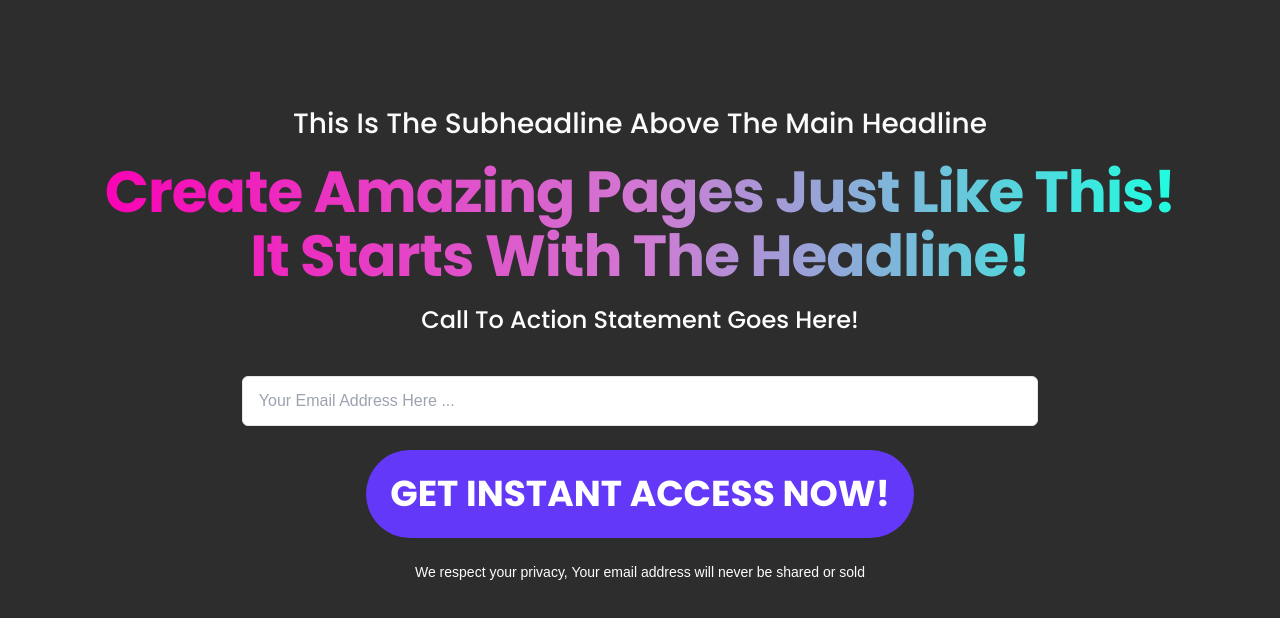
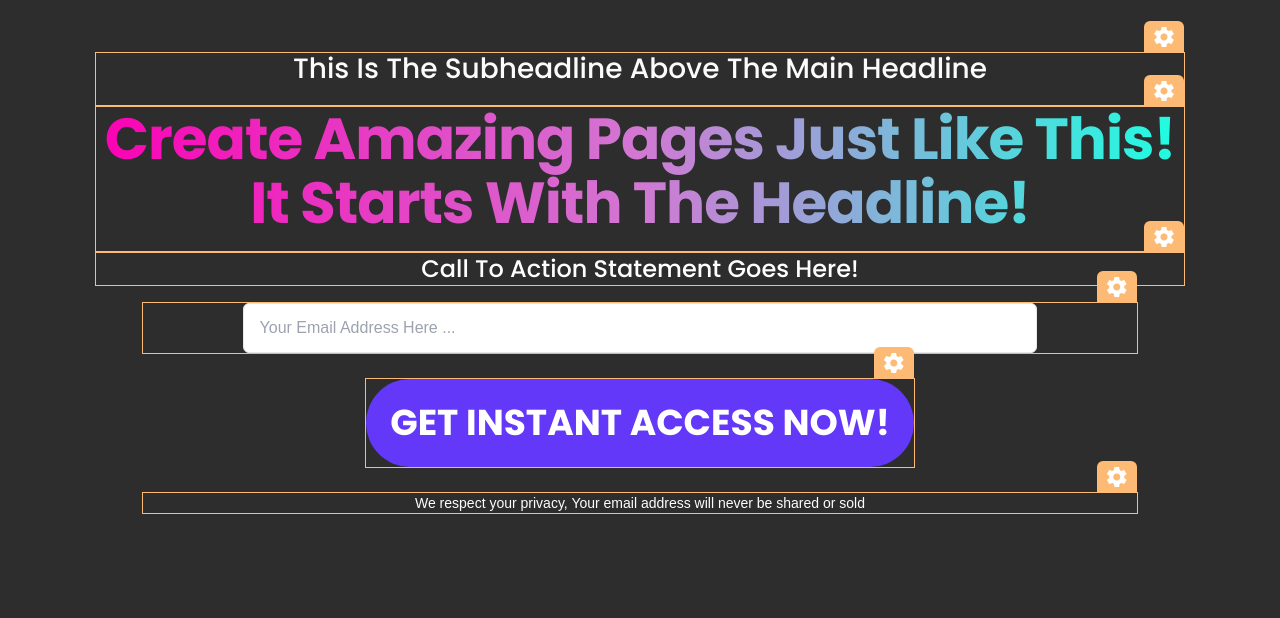
Before and after one commit to Waqas-Ahmed1998/fixingTemplate2, a website: page index.html in a window 1280 px wide. Drawn offline with nearby package versions, Linux system fonts and the light colour scheme; a web font is replaced by a local one.

Commit message:
Template 1 fixes

```diff
--- a/index.html
+++ b/index.html
@@ -16,52 +16,113 @@
   <title>quiz-form</title>
 </head>
 
-<body class="  bg-[#2D2D2D]  ">
+<body class="  tw-bg-[#2D2D2D]  ">
 
-  <div class="flex relative flex-col mx-auto  items-center mt-6  overflow-x-hidden ">
+  <div class=" tw-bg-[#2D2D2D] tw-relative  tw-mx-auto  tw-items-center tw-mt-2  tw-overflow-x-hidden ">
 
 
     <div
-      class="mx-auto max-w-[1170px] py-7  mt-10 rounded-sm md:mt-14  relative z-10    items-center justify-center     ">
+      class="tw-mx-auto tw-max-w-[1170px] tw-py-7   tw-rounded-sm md:tw-mt-4  tw-relative tw-z-10    tw-items-center tw-justify-center     ">
 
 
       <div
-        class=" md:p-0 lg:px-10 bg-transparent w-full px-1 flex flex-col items-center pt-5 md:py-0 relative [z-index:3] md:top-auto mx-auto  text-center  ">
+        class=" md:tw-p-0 lg:tw-px-10 tw-bg-transparent tw-w-full tw-px-1 tw-flex tw-flex-col tw-items-center tw-pt-5 md:tw-py-0 tw-relative tw-z-[3] md:tw-top-auto tw-mx-auto  tw-text-center  ">
 
+        <div class="tw-border tw-border-orange-300 tw-relative tw-w-full ">
+          <button
+            class="tw-items-center tw-py-1 tw-absolute tw-bottom-[100%]  tw-right-0 tw-text-white tw-bg-orange-300  tw-flex tw-justify-end tw-px-2 tw-rounded-t-md">
+            <span class="material-icons text-white">
+              settings
+            </span>
+          </button>
+          <p
+            class="  tw-text-center tw-mb-5 tw-px-1 tw-font-normal tw-text-base md:tw-text-2xl lg:tw-text-[28px] tw-text-[#fbfbfb]  subheading w-fit  ">
+            This Is The Subheadline Above The Main Headline</p>
+        </div>
 
-        <p
-          class="  text-center mb-5 px-1 font-normal text-base md:text-2xl lg:text-[28px] text-[#fbfbfb]  subheading w-fit  ">
-          This Is The Subheadline Above The Main Headline</p>
-
+        <div class="tw-border tw-border-orange-300 tw-relative tw-w-full ">
+          <button
+            class="tw-items-center tw-py-1 tw-absolute tw-bottom-[100%]  tw-right-0 tw-text-white tw-bg-orange-300  tw-flex tw-justify-end tw-px-2 tw-rounded-t-md">
+            <span class="material-icons text-white">
+              settings
+            </span>
+          </button>
           <h2
-          class="text-2xl md:text-4xl lg:text-[58px] md:leading-[1.1]   mb-4 text-center  heading font-bold text-transparent bg-clip-text bg-gradient-to-r  from-[#fb01b4] via-[#d278d3] to-[#1dffe1] tracking-[-1px] bg-[radial-gradient(circle at 0px 0px, #ff61d3 25%, #b318ff 45%, #00f0ff 65%, #3cf7a2 85%);] ">
+            class="tw-text-2xl md:tw-text-4xl lg:tw-text-[58px] md:tw-leading-[1.1]   tw-mb-4 tw-text-center  heading tw-font-bold tw-text-transparent tw-bg-clip-text tw-bg-gradient-to-r  tw-from-[#fb01b4] tw-via-[#d278d3] tw-to-[#1dffe1] tw-tracking-[-1px] tw-bg-[radial-gradient(circle at 0px 0px, #ff61d3 25%, #b318ff 45%, #00f0ff 65%, #3cf7a2 85%);] ">
 
             Create Amazing Pages Just Like This! It Starts With The Headline!
 
           </h2>
+        </div>
 
-        <p class="  text-sm md:text-xl lg:text-2xl     call  text-[#ffffff]  ">
+        <div class="tw-border tw-border-orange-300 tw-relative tw-w-full ">
+          <button
+            class="tw-items-center tw-py-1 tw-absolute tw-bottom-[100%]  tw-right-0 tw-text-white tw-bg-orange-300  tw-flex tw-justify-end tw-px-2 tw-rounded-t-md">
+            <span class="material-icons text-white">
+              settings
+            </span>
+          </button>
+
+          <p class="  tw-text-sm md:tw-text-xl lg:tw-text-2xl     call  tw-text-[#ffffff]  ">
             Call To Action Statement Goes Here!</p>
-        <!-- <div class="w-[30%] mx-auto border-t-2 border-[#615e64] rounded-full mt-5"></div> -->
+
+        </div>
+
+        <!-- video code for step-2  -->
+
+        <!-- <div id="video" class="tw-group tw-p-1 tw-mt-2 tw-border-gray-500 tw-w-full tw-text-center tw-mb-1  ">
+
+          <iframe class="  tw-aspect-video md:tw-aspect-auto tw-w-full md:tw-h-[480px] md:tw-w-[85%] tw-mx-auto "
+            src="https://www.youtube.com/embed/tf88GFLtj18?autoplay=0&amp;controls=0&amp;showinfo=0&amp;title=0&amp;rel=0&amp;wmode=transparent"
+            allowtransparency="true" frameborder="0" scrolling="no" allowfullscreen="allowfullscreen"
+            mozallowfullscreen="mozallowfullscreen" webkitallowfullscreen="webkitallowfullscreen"
+            oallowfullscreen="oallowfullscreen" msallowfullscreen="msallowfullscreen" id="" wmode="opaque"></iframe>
+        </div> -->
 
         <form action=""
-          class="flex flex-col md:px-5 justify-center w-full px-1 md:w-[95%] space-y-6  rounded-md  mb-2 mt-10  items-center ">
+          class="tw-flex tw-flex-col md:tw-px-5 tw-justify-center tw-w-full tw-px-1 md:tw-w-[95%] tw-space-y-6  tw-rounded-md  tw-mb-2 tw-mt-4  tw-items-center ">
+
+          <div class="tw-border tw-border-orange-300 tw-relative tw-w-full ">
+            <button
+              class="tw-items-center tw-py-1 tw-absolute tw-bottom-[100%]  tw-right-0 tw-text-white tw-bg-orange-300  tw-flex tw-justify-end tw-px-2 tw-rounded-t-md">
+              <span class="material-icons text-white">
+                settings
+              </span>
+            </button>
 
             <input type="email" placeholder="Your Email Address Here ..."
-            class="outline-none border focus:border-[#921dbd] rounded-md w-full lg:w-[80%]  shadow-sm text-black   px-4 py-3 ">
-          <div class="group ">
+              class="tw-outline-none tw-border focus:tw-border-[#921dbd] tw-rounded-md tw-w-full lg:tw-w-[80%]  tw-shadow-sm tw-text-black   tw-px-4 tw-py-3 ">
+
+          </div>
+
+          <div class="tw-group ">
+            <div class="tw-border tw-border-orange-300 tw-relative tw-w-full ">
               <button
-              class="cursor-pointer bg-[#6438F8] hover:bg-[#704edf]  text-white border-8 border-transparent  font-bold  rounded-sm hover:animate-none  py-2 md:py-4 md:px-4 md:text-4xl w-full md:w-fit flex btn space-x-2 md:space-x-4  justify-center items-center transition-all group-hover:-translate-y-3 group-hover:px-10  ease-in-out text-2xl md:rounded-full 600 ">
-              <!-- <i class="md:scale-[2.5] flex items-center "><span class="material-icons  font-extrabold  ">
-                arrow_forward
-              </span></i> -->
+                class="tw-items-center tw-py-1 tw-absolute tw-bottom-[100%]  tw-right-0 tw-text-white tw-bg-orange-300  tw-flex tw-justify-end tw-px-2 tw-rounded-t-md">
+                <span class="material-icons text-white">
+                  settings
+                </span>
+              </button>
+              <button
+                class="tw-cursor-pointer tw-bg-[#6438F8] hover:tw-bg-[#704edf]  tw-text-white tw-border-8 tw-border-transparent  tw-font-bold   hover:tw-animate-none  tw-py-2 md:tw-py-4 md:tw-px-4 md:tw-text-4xl tw-w-full md:tw-w-fit tw-flex btn tw-space-x-2 md:tw-space-x-4  tw-justify-center tw-items-center tw-transition-all sm:group-hover:tw--translate-y-3 sm:group-hover:tw-px-10  tw-ease-in-out tw-text-2xl tw-rounded-full ">
+
                 <p class="">GET INSTANT ACCESS NOW!</p>
-              <!-- <i class="md:scale-[2] flex items-center  "><span class="material-icons animate-slide font-extrabold  ">
-                arrow_forward_ios
-              </span></i> -->
+
               </button>
+
             </div>
-          <p class=" align-baseline text-xs md:text-sm text-center font-medium disclaimer text-[#fdfdfd] ">We respect
+          </div>
+
+          <div class="tw-border tw-border-orange-300 tw-relative tw-w-full ">
+            <button
+              class="tw-items-center tw-py-1 tw-absolute tw-bottom-[100%]  tw-right-0 tw-text-white tw-bg-orange-300  tw-flex tw-justify-end tw-px-2 tw-rounded-t-md">
+              <span class="material-icons text-white">
+                settings
+              </span>
+            </button>
+            <p
+              class=" tw-align-baseline tw-text-xs md:tw-text-sm tw-text-center tw-font-medium disclaimer tw-text-[#fdfdfd] ">
+              We respect
               your
               privacy,
               Your
@@ -69,6 +130,8 @@
               address will
               never be
               shared or sold</p>
+
+          </div>
         </form>
 
       </div>
--- a/tailwind.config.js
+++ b/tailwind.config.js
@@ -1,5 +1,6 @@
 const defaultTheme = require("tailwindcss/defaultTheme");
 module.exports = {
+  prefix: "tw-",
   content: ["./*.html"],
   theme: {
     extend: {
```
Also changed, not shown: dist/styles.css. Lines whose indentation alone changed are shown as unchanged.
